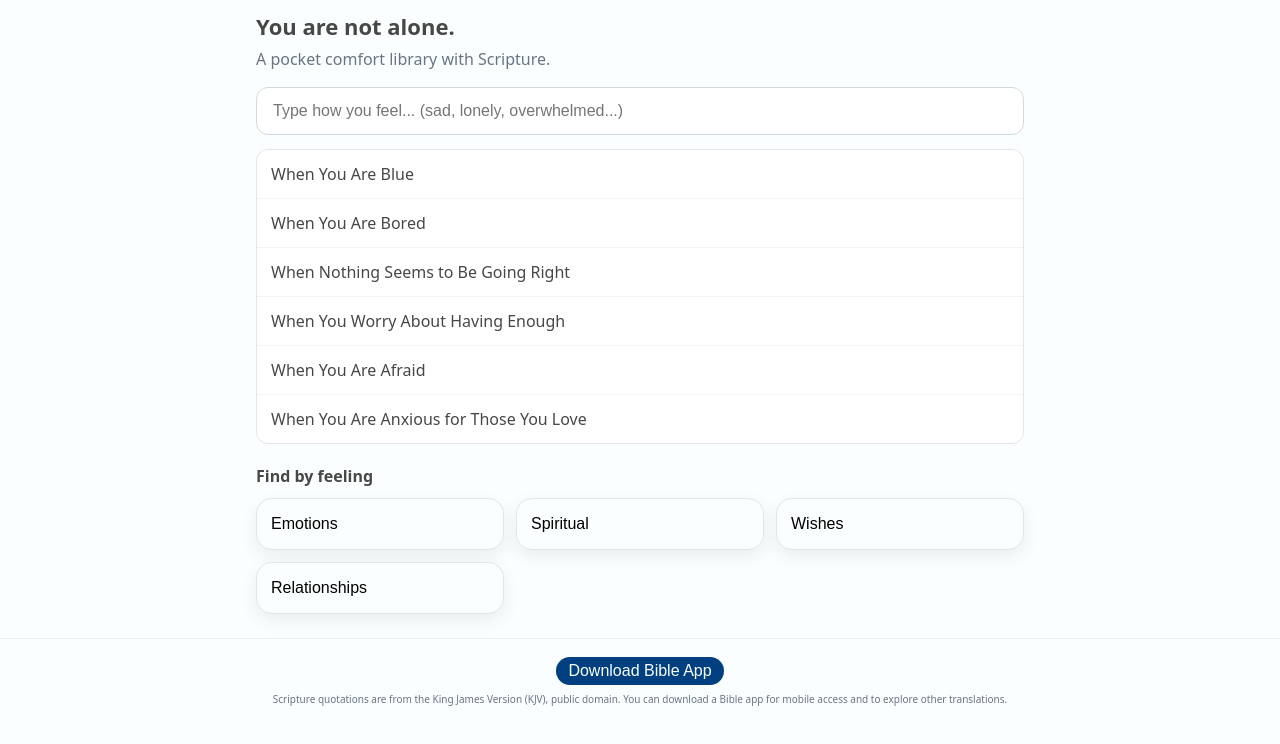
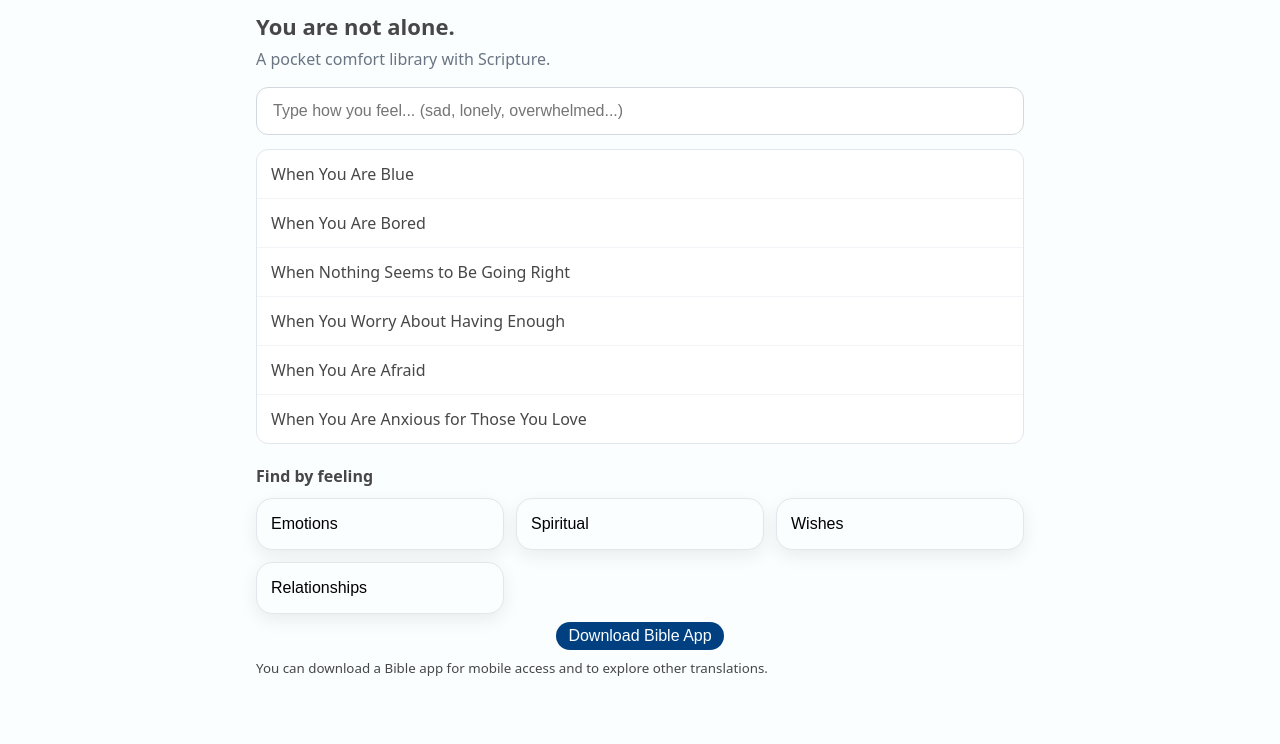
Before and after one commit to darylmilanes/overview, a plain HTML site: page index.html in a window 1280 px wide. Shown: the part 82-826 px from the top of the page. Before the commit the page ends 800 px from the top, so only its background shows below. Drawn offline with Linux system fonts and the light colour scheme.

Commit message:
Update index.html

```diff
--- a/index.html
+++ b/index.html
@@ -40,7 +40,7 @@
         autocomplete="off"
       >
 
-      <ul id="searchResults" class="suggestions" hidden></ul>
+      <ul id="searchResults" class="suggestions"></ul>
     </section>
 
     <!-- Category Grid -->
@@ -57,14 +57,15 @@
       <article id="entryContent"></article>
     </dialog>
 
+    <!-- bottom panel (moved from footer) -->
+    <div class="bottom-panel">
+      <div class="store-container">
+        <button id="btnDownload" class="btn store">Download Bible App</button>
+      </div>
+      <small>You can download a Bible app for mobile access and to explore other translations.</small>
+    </div>
+
   </main>
-
-  <footer class="foot">
-    <div class="store-container">
-      <button id="btnDownload" class="btn store">Download Bible App</button>
-    </div>
-    <small>Scripture quotations are from the King James Version (KJV), public domain. You can download a Bible app for mobile access and to explore other translations.</small>
-  </footer>
 
   <!-- Store chooser dialog -->
   <dialog id="storeDialog" class="entry store-dialog">
```
